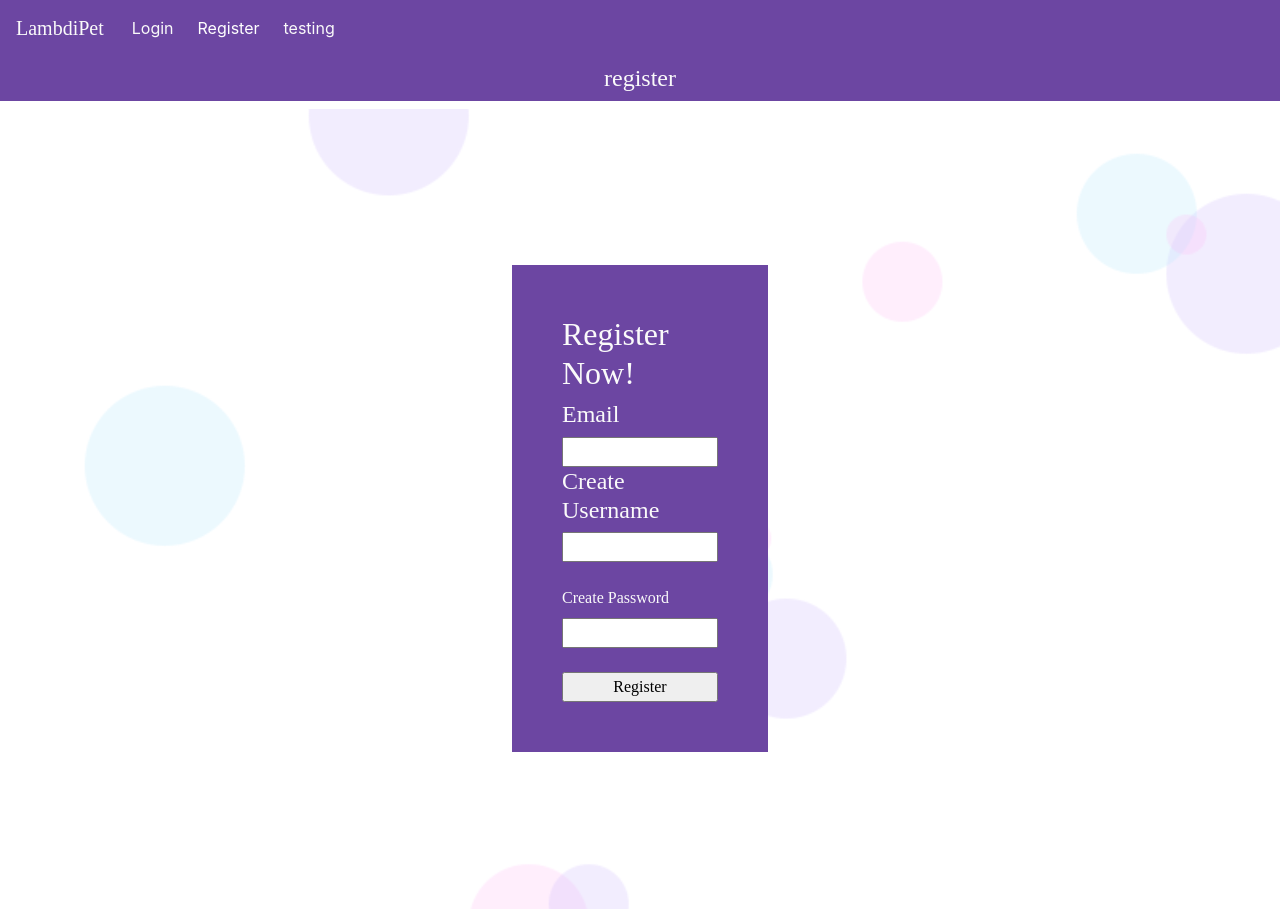
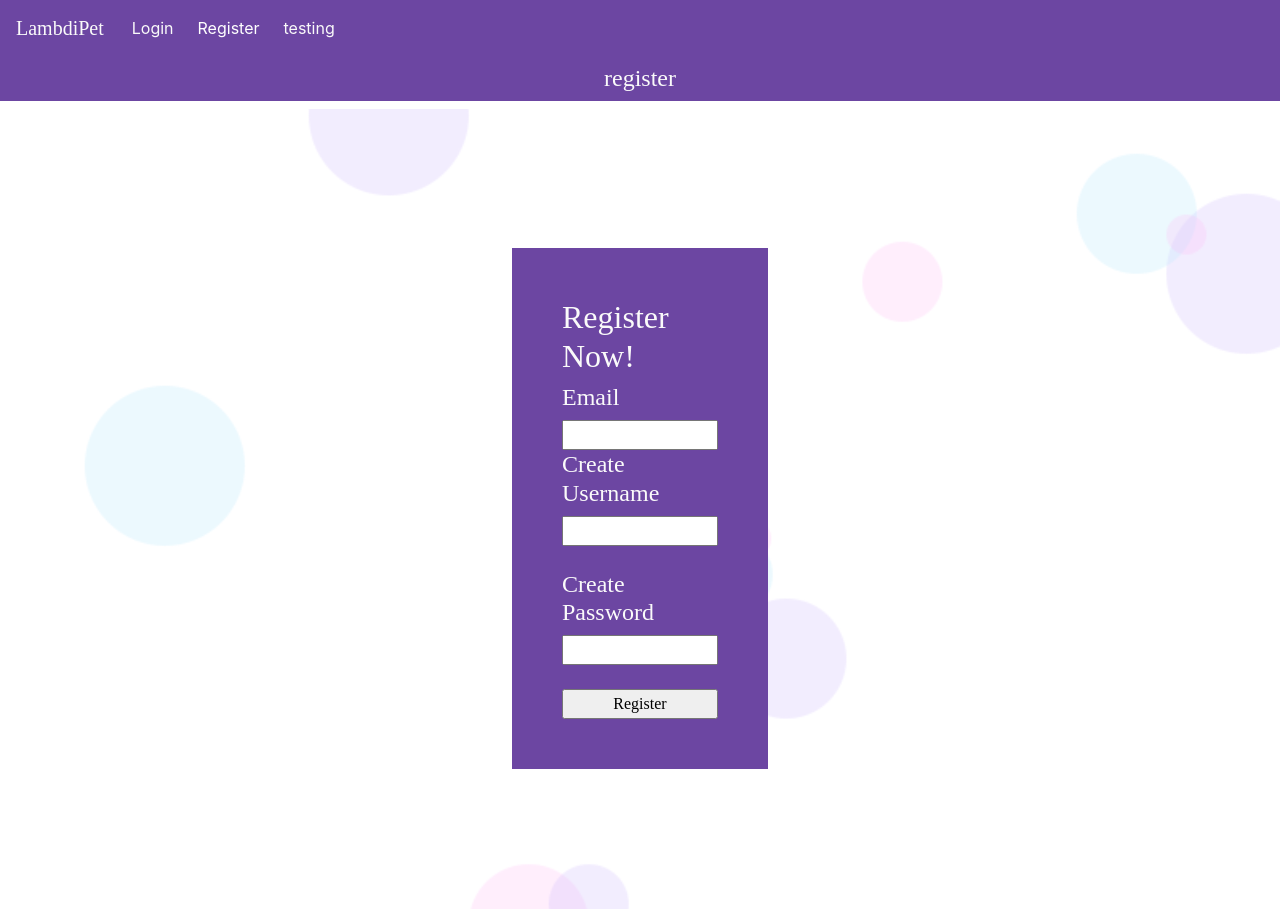
Before and after one commit to gigapet-3/Front-End, a React (Create React App) app: page /register in a window 1280 px wide. Built offline with nearby package versions, Linux system fonts and the light colour scheme; a web font is replaced by a local one.

Commit message:
font sizes are consistent now

```diff
--- a/src/components/Login.jsx
+++ b/src/components/Login.jsx
@@ -52,10 +52,10 @@ class LoginPage extends Component {
       <div className="Login">
         <form onSubmit={this.handleSubmit}>
           <h2>Log In!</h2>
-          <label>User Name
-          </label>
+          <h4>User Name
+          </h4>
           <input type="text" data-test="username" value={this.state.username} onChange={this.handleUserChange} />
-          <label>Password</label>
+          <h4>Password</h4>
           <input type="password" data-test="password" value={this.state.password} onChange={this.handlePassChange} />
           <input type="submit" value="Log In" data-test="submit" />
         </form>
--- a/src/components/Register.jsx
+++ b/src/components/Register.jsx
@@ -58,7 +58,7 @@ class RegisterPage extends Component {
           </h4>
           <input type="text" data-test="username" value={this.state.username} onChange={this.handleUserChange} />
           <br />
-          <label>Create Password</label>
+          <h4>Create Password</h4>
           <input type="password" data-test="password" value={this.state.password} onChange={this.handlePassChange} />
           <br />
           <input type="submit" value="Register" data-test="submit" />
```
